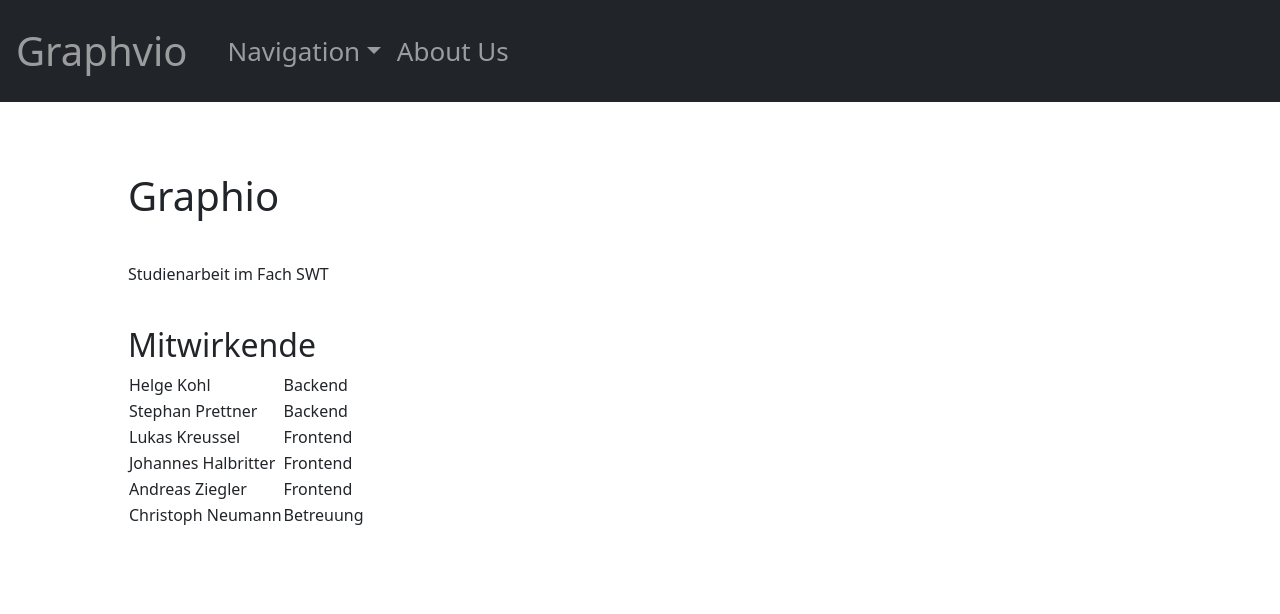
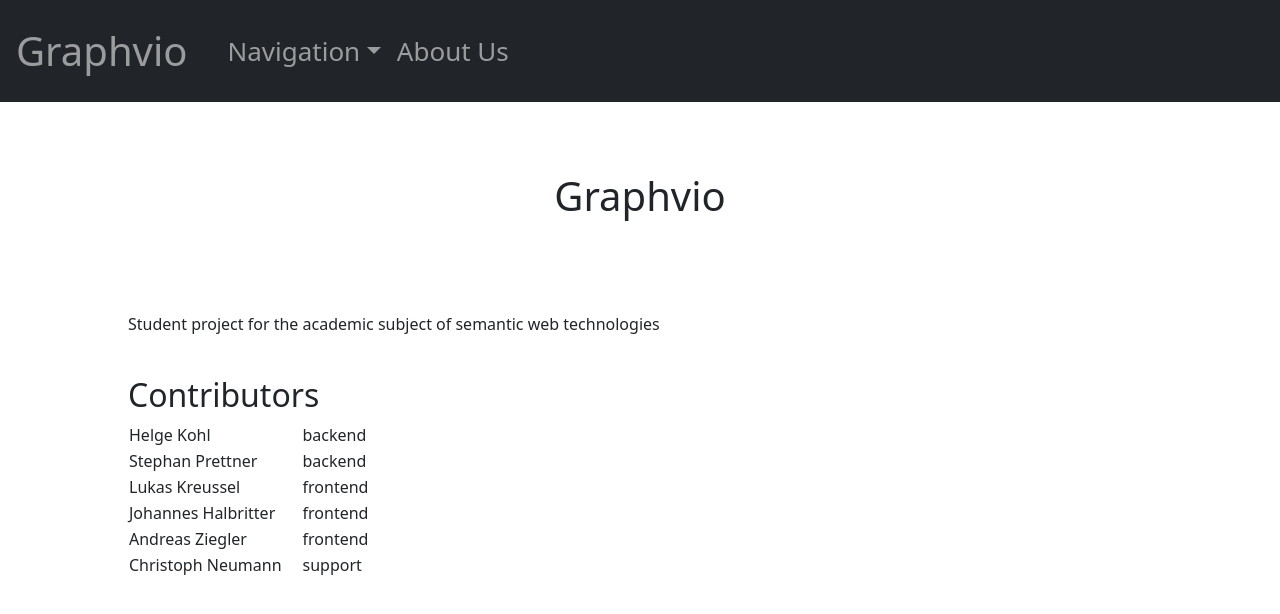
Before and after one commit to cyberlytics/Graphvio, a React (Create React App) app in the folder src/images/frontend/: page /about-us in a window 1280 px wide. Shown: the top 614 px of the page. Built offline with nearby package versions, Linux system fonts and the light colour scheme.

Commit message:
Provider search, text angepasst
Former-commit-id: 69963bd68cc00044b796c5409942b002c0fe4b49

```diff
--- a/src/images/frontend/src/App.css
+++ b/src/images/frontend/src/App.css
@@ -81,3 +81,12 @@ p {
 #index_btn {
   margin: 20px;
 }
+
+td {
+  padding-right: 20px;
+}
+
+#root > div > div.App-body > div > h1 {
+  text-align: center;
+  padding-bottom: 50px;
+}
--- a/src/images/frontend/src/components/Views/AboutUs/AboutUs.js
+++ b/src/images/frontend/src/components/Views/AboutUs/AboutUs.js
@@ -1,34 +1,36 @@
 export default function AboutUs(){
     return (
         <div>
-            <h1>Graphio</h1><br/>
-            <p>Studienarbeit im Fach SWT</p><br/>
-            <h2>Mitwirkende</h2>
+            <h1>Graphvio</h1><br/>
+            <p>Student project for the academic subject of semantic web technologies</p><br/>
+            <h2>Contributors</h2>
             <table>
+                <tbody>
                     <tr>
                         <td>Helge Kohl</td>
-                    <td>Backend</td>
+                        <td>backend</td>
                     </tr>
                     <tr>
                         <td>Stephan Prettner</td>
-                    <td>Backend</td>
+                        <td>backend</td>
                     </tr>
                     <tr>
                         <td>Lukas Kreussel</td>
-                    <td>Frontend</td>
+                        <td>frontend</td>
                     </tr>
                     <tr>
                         <td>Johannes Halbritter</td>
-                    <td>Frontend</td>
+                        <td>frontend</td>
                     </tr>
                     <tr>
                         <td>Andreas Ziegler</td>
-                    <td>Frontend</td>
+                        <td>frontend</td>
                     </tr>
                     <tr>
                         <td>Christoph Neumann</td>
-                    <td>Betreuung</td>
+                        <td>support</td>
                     </tr>
+                </tbody>
             </table>
         </div>
 
--- a/src/images/frontend/src/components/Views/Base/SearchForm.css
+++ b/src/images/frontend/src/components/Views/Base/SearchForm.css
@@ -1,9 +1,10 @@
+.input-group > * {
+  margin-right: 5px;
+  margin-bottom: 5px;
+}
 
-
-
-
-.input-group > *
-{
-margin-right: 5px;
-margin-bottom: 5px;
+#provider_form {
+  display: flex;
+  justify-content: space-around;
+  padding-top: 20px;
 }
--- a/src/images/frontend/src/components/Views/Base/SearchForm.js
+++ b/src/images/frontend/src/components/Views/Base/SearchForm.js
@@ -9,6 +9,7 @@ class SearchForm extends React.Component {
         super(props);
         this.state = {
             searchText: '',
+            provider: "amazon_prime",
         };
 
         this.textBox = null;
@@ -27,6 +28,12 @@ class SearchForm extends React.Component {
 
     }
 
+    onValueChange = event  => {
+        this.setState({
+            provider: event.target.value
+        });
+      }
+
     render() {
         return (
             <div>
@@ -43,6 +50,21 @@ class SearchForm extends React.Component {
                         <Button type="submit" variant={this.props.color} text="Search"/>
                     </InputGroup>
                 </SearchFormLabel>
+                <div  id="provider_form" onChange={this.onValueChange}>
+                    <div id="provider_button">
+                    <input type="radio" value="amazon_prime" name="provider" defaultChecked/> Amazon Prime
+                    </div>
+                    <div id="provider_button">
+                    <input type="radio" value="disney_plus" name="provider" /> Disney+
+                    </div>
+                    <div id="provider_button">
+                    <input type="radio" value="netflix" name="provider" /> Netflix
+                    </div>
+                    <div id="provider_button">
+                    <input type="radio" value="hulu" name="provider" /> Hulu
+                    </div>
+                </div>
+
                 <div>
                     {this.renderResults()}
                 </div>
--- a/src/images/frontend/src/components/Views/CastList/CastList.js
+++ b/src/images/frontend/src/components/Views/CastList/CastList.js
@@ -4,7 +4,6 @@ import ExpandablePersonList from "./ExpandablePersonList";
 function CastList () {
 	const location = useLocation()
 	var cast = [];
-	console.log(location.state)
 
 	var xmlHttp = new XMLHttpRequest();
     var url = `http://localhost:5000/db/search-persons?title=${location.state["title"]}&year=${location.state["release_year"]}`
@@ -25,18 +24,29 @@ function CastList () {
 	if(!location.state["title"]){
 		content = <div>
 			<h1>
-				No Film! :(
+				No film found! :(
 			</h1>
 		</div>
 	}
 	else{
-		content = (<div className = "App-body">
-		<ExpandablePersonList
+		if(cast.response.persons.length===0){
+			content = <div>
+			<h1>
+				No cast found! :(
+			</h1>
+			</div>
+		}
+		else{
+			content = (<div className = "App-body">
+				<h1>Castlist for {location.state["title"]}({location.state["release_year"]})</h1>
+			<ExpandablePersonList
 
-			items={cast}
-		/>
-		</div>)
+				items={cast}
+			/>
+			</div>)
+		}
 	}
+
     return content;
 }
 
--- a/src/images/frontend/src/components/Views/Index/Index.js
+++ b/src/images/frontend/src/components/Views/Index/Index.js
@@ -4,7 +4,7 @@ export default function Index() {
     return (
         <div className="Index">
             <h1>
-                Hallo bei Graphvio
+                Welcome to Graphvio
             </h1>
             <Link to="/MovieSearchForm">
                 <button id="index_btn" type="button">
--- a/src/images/frontend/src/components/Views/MovieSearch/MovieSearchForm.js
+++ b/src/images/frontend/src/components/Views/MovieSearch/MovieSearchForm.js
@@ -2,7 +2,7 @@ import SearchForm from "../Base/SearchForm";
 import ExpandableMovieList from "../Base/ExpandableMovieList";
 const Constants = require("Constants");
 
-class MovieSearchForm extends SearchForm {
+class MovieSearchFormbar extends SearchForm {
 	constructor(props) {
 		super(props);
 
@@ -14,7 +14,7 @@ class MovieSearchForm extends SearchForm {
 
 		if(this.textBox.state.value.length > 0){
 			const axios = require('axios');
-			var url = `http://${Constants.BACKEND_URL}:${Constants.BACKEND_PORT}/db/search-movies?title=${this.textBox.state.value}&limit=${20}`;
+			var url = `http://${Constants.BACKEND_URL}:${Constants.BACKEND_PORT}/db/search-movies?title=${this.textBox.state.value}&limit=${20}&provider=${this.state.provider}`;
 			try {
 				const response = await axios.get(url);
 
@@ -36,4 +36,12 @@ class MovieSearchForm extends SearchForm {
 		);
 	}
 }
-export default MovieSearchForm;
+export default function MovieSearchForm(){
+	return(
+		<div>
+			<h1>Moviesearch</h1>
+			<MovieSearchFormbar/>
+		</div>
+
+	)
+}
```
Lines whose indentation alone changed are shown as unchanged.
